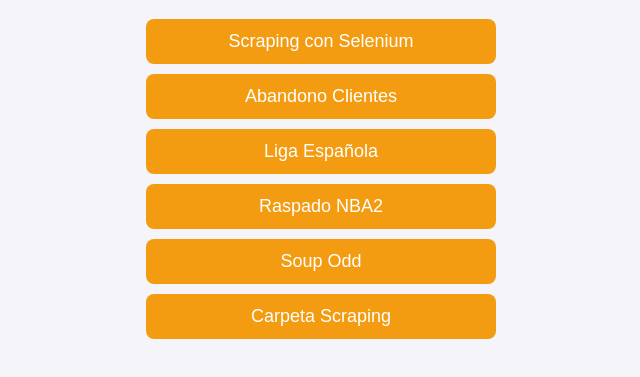
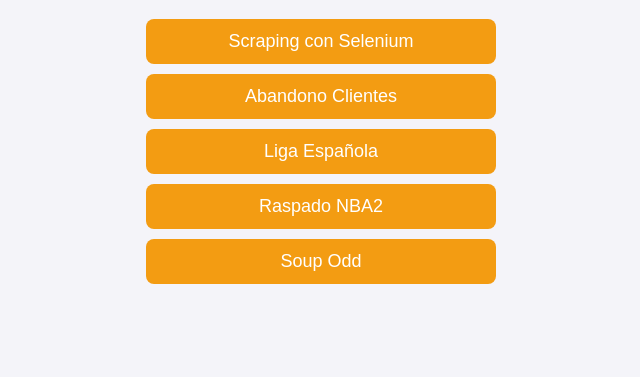
Before and after one commit to depinv21/Portafolio, a plain HTML site: page python/index.html in a window 1280 px wide. Shown: the part 117-494 px from the top of the page, without its empty margins (319-959 px from the left). Drawn offline with Linux system fonts and the light colour scheme.

Commit message:
Remove Scraping folder link from index.html
Removed link to Scraping folder from index.html.

```diff
--- a/python/index.html
+++ b/python/index.html
@@ -40,8 +40,5 @@
   <a href="https://nbviewer.org/github/depinv21/portafolio/blob/main/python/raspado%20NBA2.ipynb" target="_blank">Raspado NBA2</a>
   <a href="https://nbviewer.org/github/depinv21/portafolio/blob/main/python/soupodd.ipynb" target="_blank">Soup Odd</a>
 
-  <!-- Si quieres, puedes mantener el Scraping folder como descarga -->
-  <a href="Scraping/.gitkeep" target="_blank">Carpeta Scraping</a>
-
 </body>
 </html>
```
